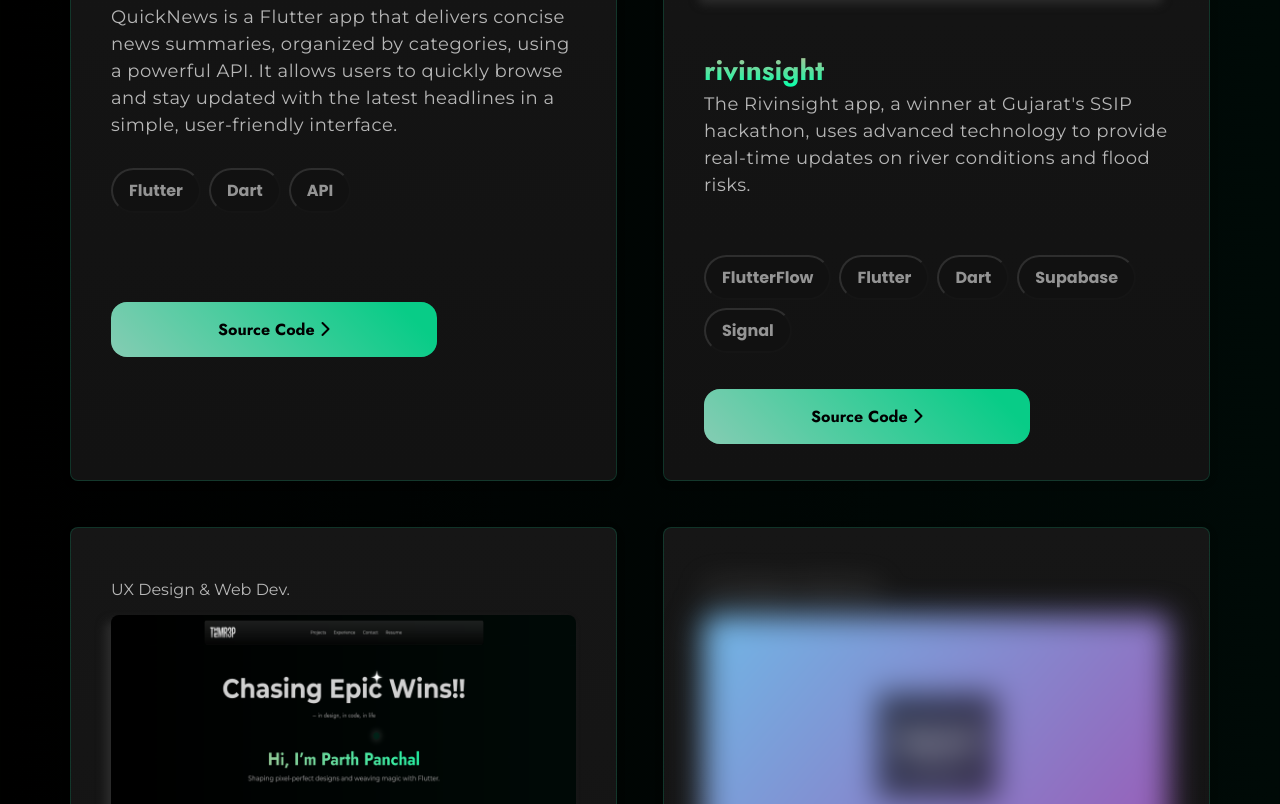
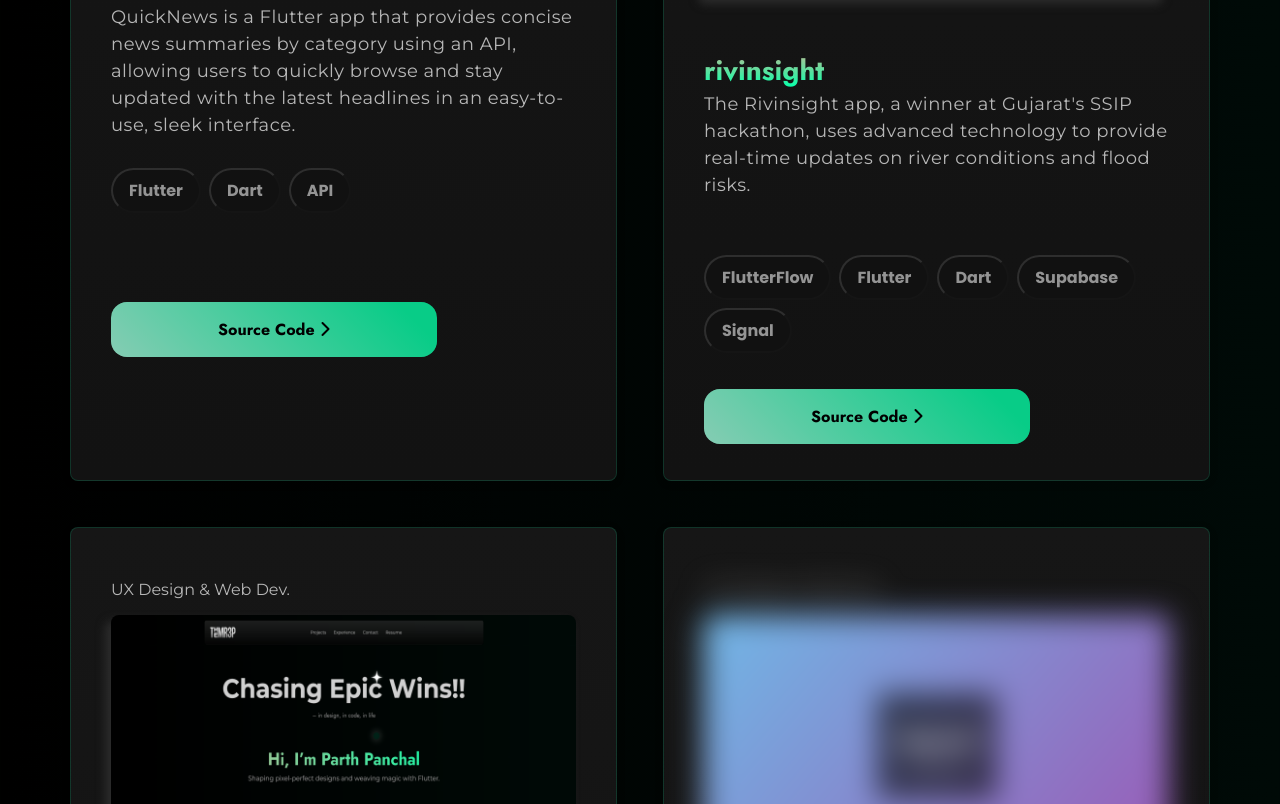
Before and after one commit to Rajdeep004/Mr3P-Website, a plain HTML site: page index.html in a window 1280 px wide. Shown: the part 1533-2337 px from the top of the page. Drawn offline with Linux system fonts and the light colour scheme.

Commit message:
Bug Fix 1

```diff
--- a/index.html
+++ b/index.html
@@ -67,9 +67,9 @@
                         <img class="projects-image" src="ProjectImg/QuickNews.jpg" alt="Project Image">
                     </div>
                     <h3 class="project-title">QuickNews</h3>
-                    <p class="project-description">QuickNews is a Flutter app that delivers concise news summaries,
-                        organized by categories, using a powerful API. It allows users to quickly browse and stay
-                        updated with the latest headlines in a simple, user-friendly interface.</p>
+                    <p class="project-description">QuickNews is a Flutter app that provides concise news summaries by
+                        category using an API, allowing users to quickly browse and stay updated with the latest
+                        headlines in an easy-to-use, sleek interface.</p>
                     <div class="pill-container">
                         <div class="pill-buttons">
                             <button class="pillbutton" disabled>Flutter</button>
@@ -134,7 +134,8 @@
                             <img class="projects-image" src="ProjectImg/comingsoon.png" alt="Project Image">
                         </div>
                         <h3 class="project-title">Hehe Wait For It</h3>
-                        <p class="project-description">Very Big Surprice is on the way just wait for it ! it's cooking up to be something special!
+                        <p class="project-description">Very Big Surprice is on the way just wait for it ! it's cooking
+                            up to be something special!
                         </p>
                         <div class="pill-container">
                             <div class="pill-buttons">
```
